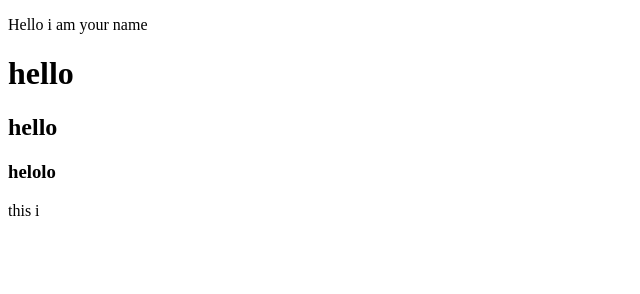
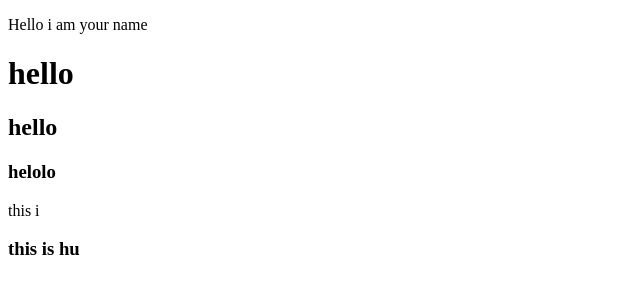
Before and after one commit to Suhail-star503/suhailproject, a plain HTML site: page index.html in a window 1280 px wide. Shown: the whole page, without its empty margins (0-640 px from the left). Drawn offline with Linux system fonts and the light colour scheme.

Commit message:
this is 6

```diff
--- a/index.html
+++ b/index.html
@@ -12,5 +12,6 @@
      <h3>helolo</h3
 
     <h1>this i </h1>
+    <h3>this is hu</h3>
 </body>
 </html>
```
